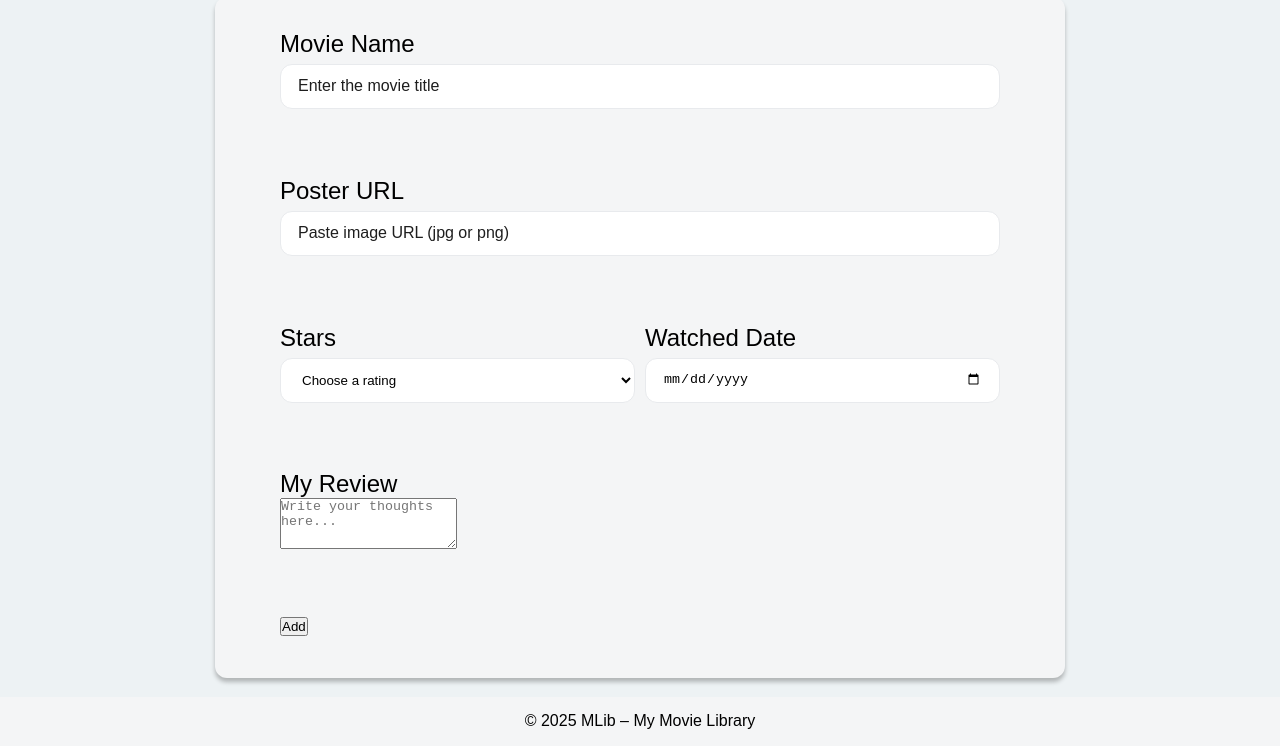
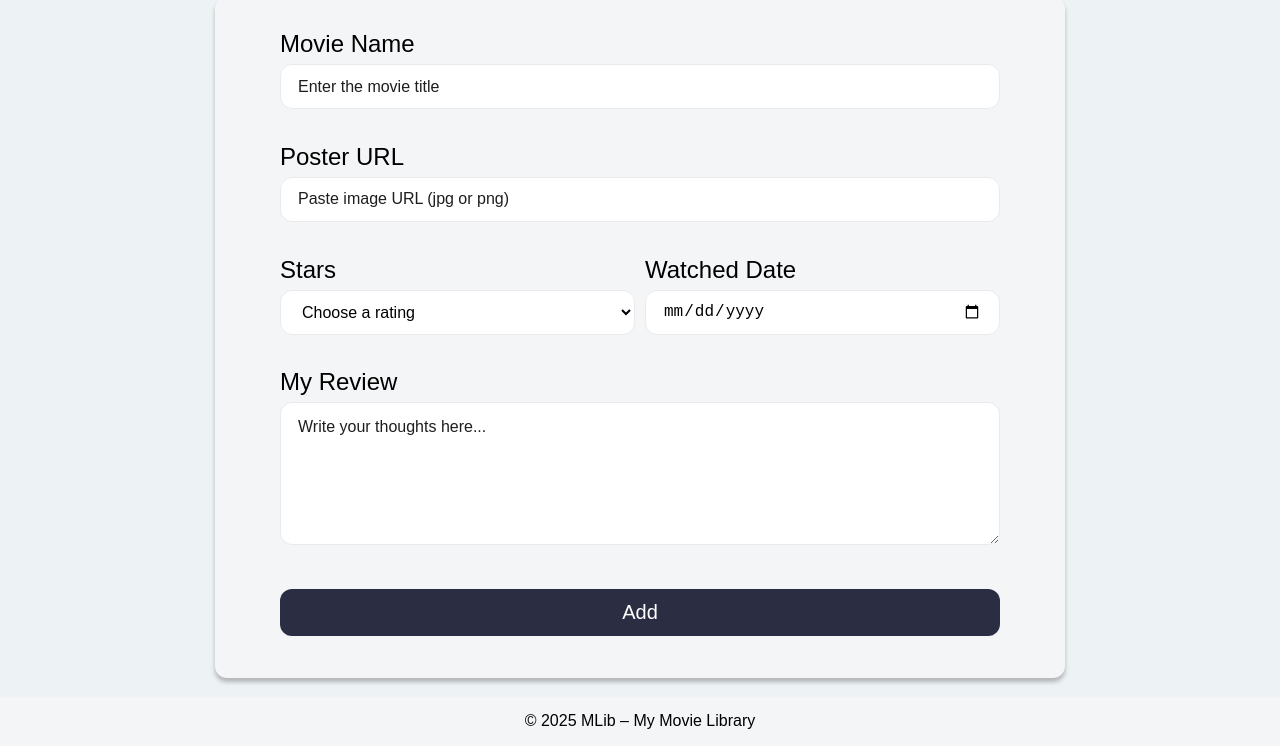
Before and after one commit to Ravii-873/My-Movie-Library, a plain HTML site: page pages/add-review.html in a window 1280 px wide. Shown: the part 185-931 px from the top of the page. Drawn offline with Linux system fonts and the light colour scheme.

Commit message:
add css styles to form

```diff
--- a/css/style.css
+++ b/css/style.css
@@ -156,13 +156,17 @@
 }
 
 .form-group input,
-.form-group select {
+.form-group select,
+.form-group textarea {
   width: 100%;
   height: 45px;
+  padding: 0 17px;
   border-radius: 12px;
   border: 1px solid #e8eaed;
-  padding: 0 17px;
+  font-size: 16px;
   background-color: #fff;
+  display: flex;
+  align-items: center;
 }
 
 :focus {
@@ -175,8 +179,61 @@
   font-size: 16px;
 }
 
+@supports (appearance: base-select) {
+  select,
+  select::picker(select) {
+    appearance: base-select;
+  }
+
+  select::picker(select) {
+    background-color: #fff;
+    border: 1px solid #ccc;
+    border-radius: 8px;
+    box-shadow: 0 4px 12px rgba(0, 0, 0, 0.1);
+  }
+
+  select option {
+    padding: 8px 12px;
+  }
+
+  select option:checked {
+    background-color: #2b2d4210;
+  }
+}
+
 .form-row {
   display: flex;
   gap: 10px;
   width: 100%;
 }
+
+#watched-date {
+  display: block;
+}
+
+.form-group-textarea {
+  height: 177px;
+}
+
+.form-group-textarea textarea {
+  height: 143px;
+  padding-top: 15px;
+}
+
+.form-group-textarea textarea::placeholder {
+  font-family: Arial, Helvetica, sans-serif;
+  font-size: 16px;
+  color: var(--input-text);
+}
+
+.submit-button {
+  width: 100%;
+  padding: 12px;
+  background-color: #2b2d42;
+  color: white;
+  border: none;
+  border-radius: 12px;
+  font-size: 20px;
+  cursor: pointer;
+  margin-top: 10px;
+}
--- a/pages/add-review.html
+++ b/pages/add-review.html
@@ -58,7 +58,7 @@
             </div>
           </div>
 
-          <div class="form-group">
+          <div class="form-group-textarea form-group">
             <label for="review-text">My Review</label>
             <textarea id="review-text" rows="5" placeholder="Write your thoughts here..."></textarea>
           </div>
@@ -68,7 +68,6 @@
       </div>
     </div>
 
-
   </main>
 
   <footer>
```
